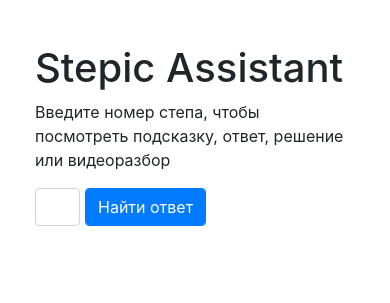
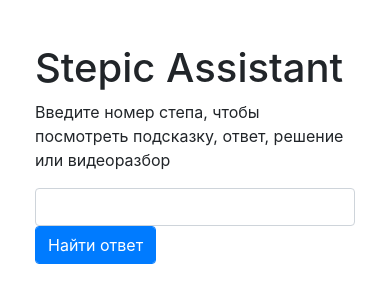
Before and after one commit to kushedow/stepik-answers, a Flask app: page / in a window 390 px wide. Shown: the top 303 px of the page. Run offline with Flask 2, Linux system fonts and the light colour scheme; some libraries are stand-ins or nearby versions.

Commit message:
mobile fix

```diff
--- a/templates/main.html
+++ b/templates/main.html
@@ -7,10 +7,10 @@
             <p>Введите номер степа, чтобы посмотреть подсказку, ответ, решение или видеоразбор</p>
 
             <form action="solution" method="get" class="form-row">
-                <div class="col-2">
+                <div class="col-xs-6 col-md-3">
                     <input type="text" name="stepid" class="form-control" />
                 </div>
-                <div class="col=2">
+                <div class="col-xs-6 col=md-2">
                     <input type="submit"  class="form-control btn btn-primary"  value="Найти ответ" />
                 </div>
             </form>
```
